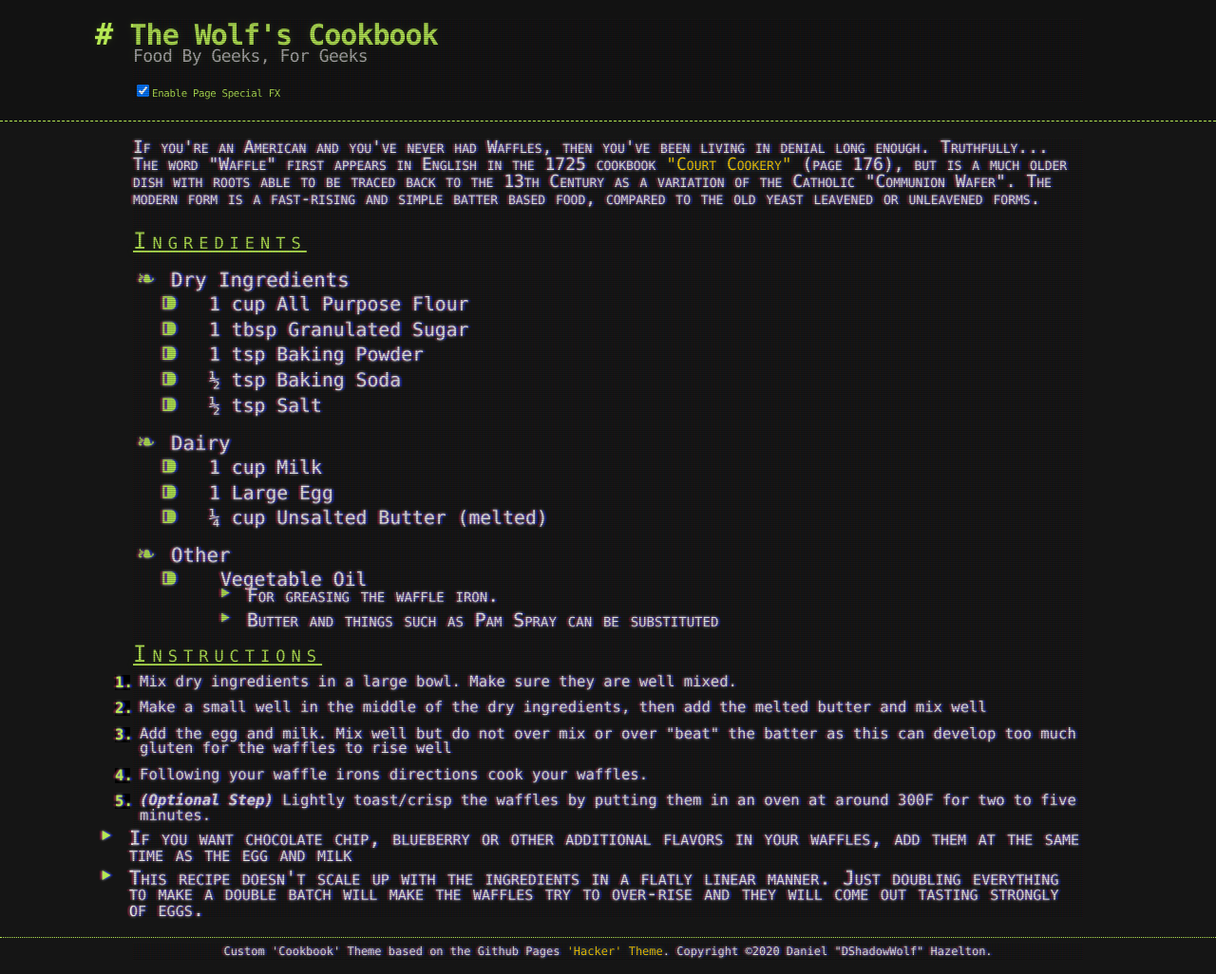
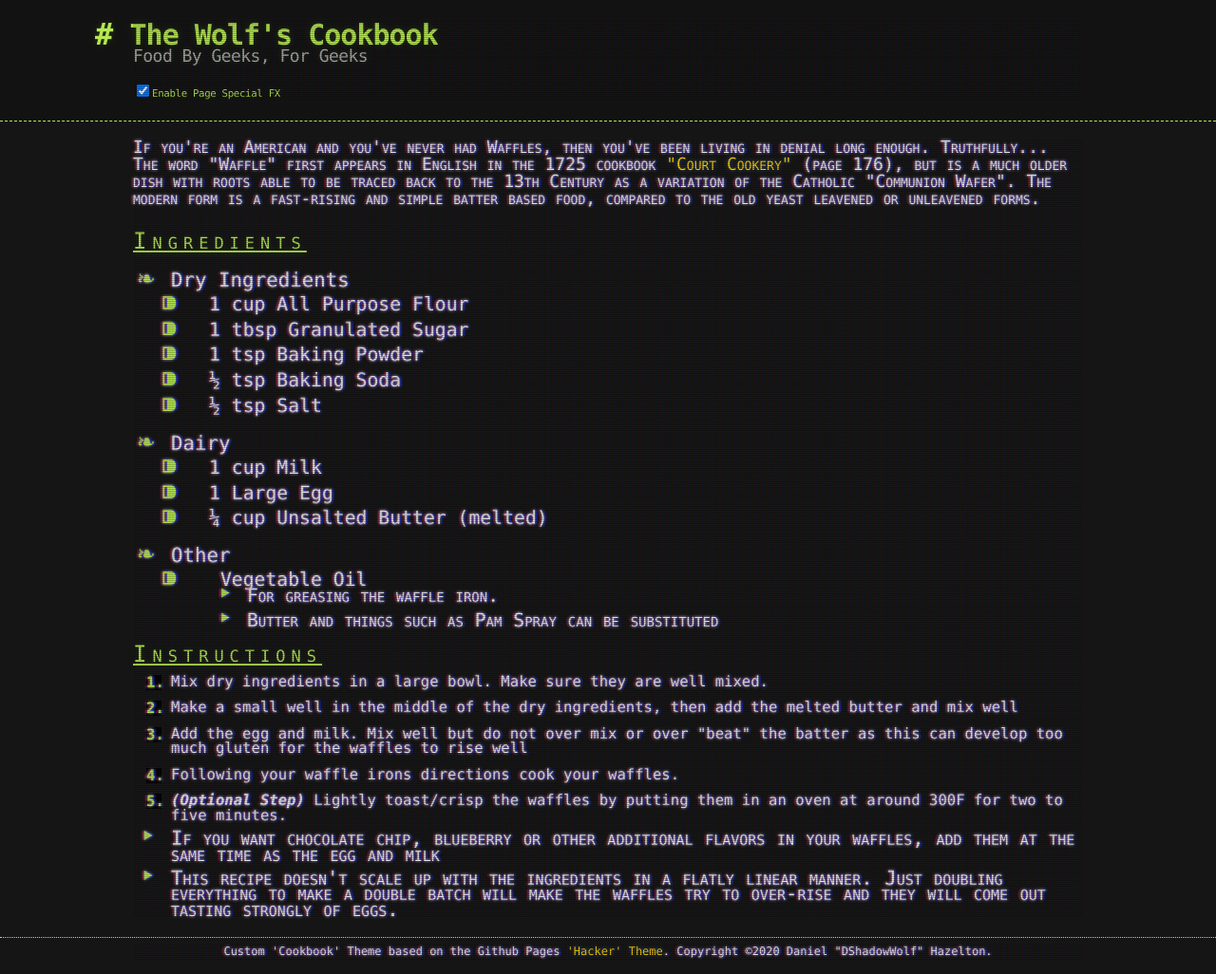
Before and after one commit to dshadowwolf/dshadowwolf.github.io, a Jekyll site: the page built from recipes/3/waffles_dshad.html, in a window 1280 px wide. Shown: the whole page at 95% size. Built offline with Jekyll 4.4.1, drawn with Linux system fonts in a browser that asks for light colours.

Commit message:
start fixing the layouts since there were changes in the stylesheets

```diff
--- a/_layouts/recipe.html
+++ b/_layouts/recipe.html
@@ -23,13 +23,13 @@
                     {% endfor %}
                 </ul>
                 <h3 class="instructions-section" name="instructions">Instructions</h3>
-                <ol class="instructions reduced-margin">
+                <ol class="instructions">
                     {% for instruction in page.instructions %}
                     <li>{{instruction}}</li>
                     {% endfor %}
                 </ol>
                 {% if page.instruction_notes != '' %}
-                <ul class="instruction-notes reduced-margin">
+                <ul class="instruction-notes">
                     {% for note in page.instruction_notes %}
                     <li>{{ note }}</li>
                     {% endfor %}
```
